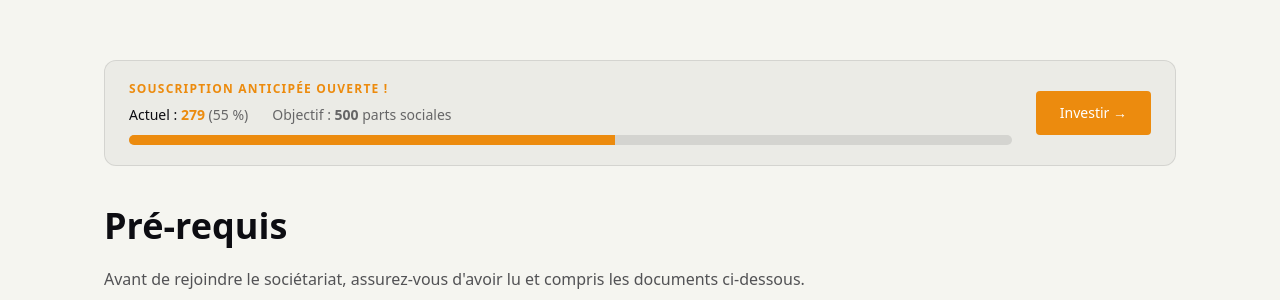
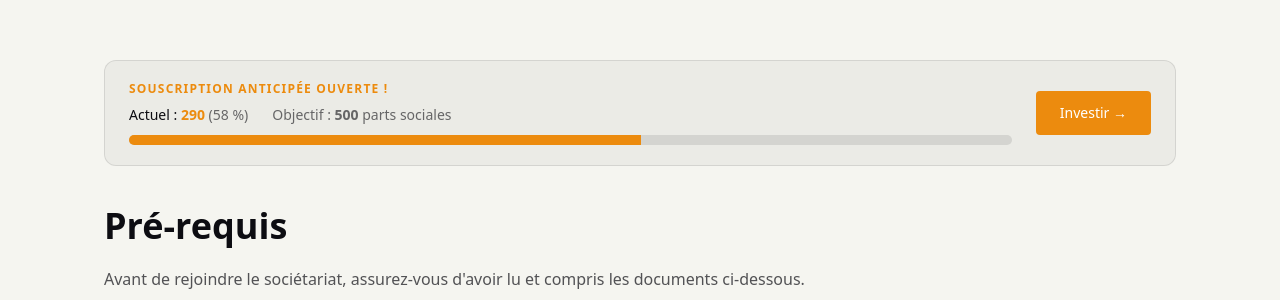
Before and after one commit to tygamesbzh/tygamesbzh.github.io, a Jekyll site: the page built from _pages_fr/invest.md, in a window 1280 px wide and 900 px high. Shown: the part 361-661 px from the top of the window. Built offline with Jekyll 4.4.1, drawn with Linux system fonts in a browser that asks for light colours.

Commit message:
Update _config.yml

```diff
--- a/_config.yml
+++ b/_config.yml
@@ -20,7 +20,7 @@ address:
 subscription:
   enabled: true
   goal: 500
-  acquired: 279
+  acquired: 290
   in_progress: 250
 
 social:
```
